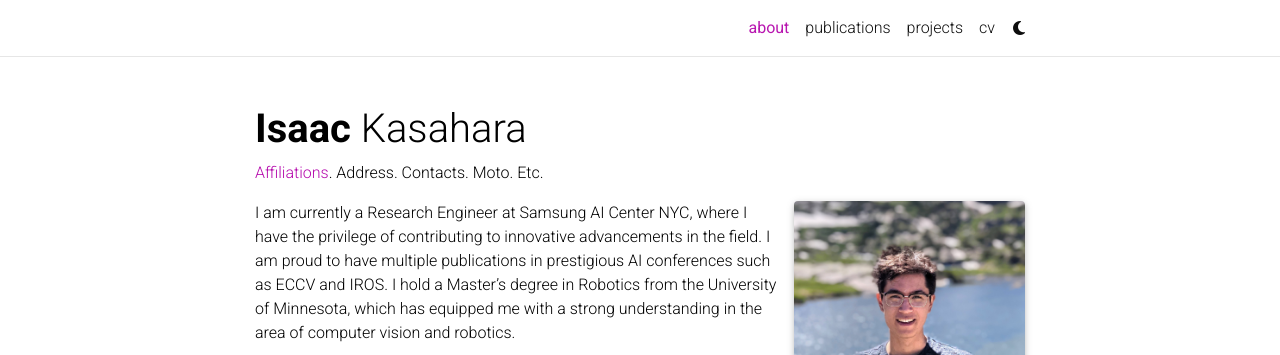
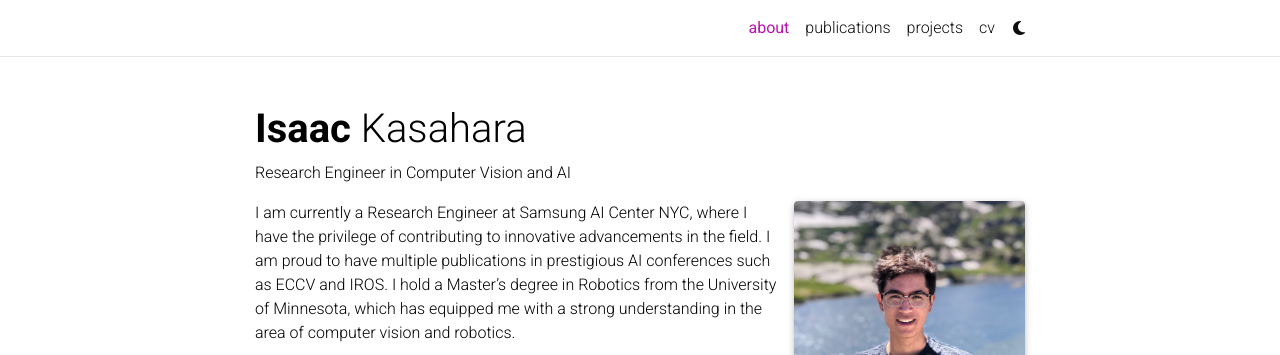
Before and after one commit to Kasai2020/Kasai2020.github.io, a Jekyll site: the page built from _pages/about.md, in a window 1280 px wide and 1102 px high. Shown: the top 355 px of the window. Built offline with Jekyll 4.4.1, drawn with Linux system fonts in a browser that asks for light colours; emoji names are drawn with the system emoji font; comment, search, counter and statistics services are not loaded; a style sheet for code colours, icons or effects is not loaded.

Commit message:
Update about.md

```diff
--- a/_pages/about.md
+++ b/_pages/about.md
@@ -2,7 +2,7 @@
 layout: about
 title: about
 permalink: /
-subtitle: <a href='#'>Affiliations</a>. Address. Contacts. Moto. Etc.
+subtitle: Research Engineer in Computer Vision and AI
 
 profile:
   align: right
```
